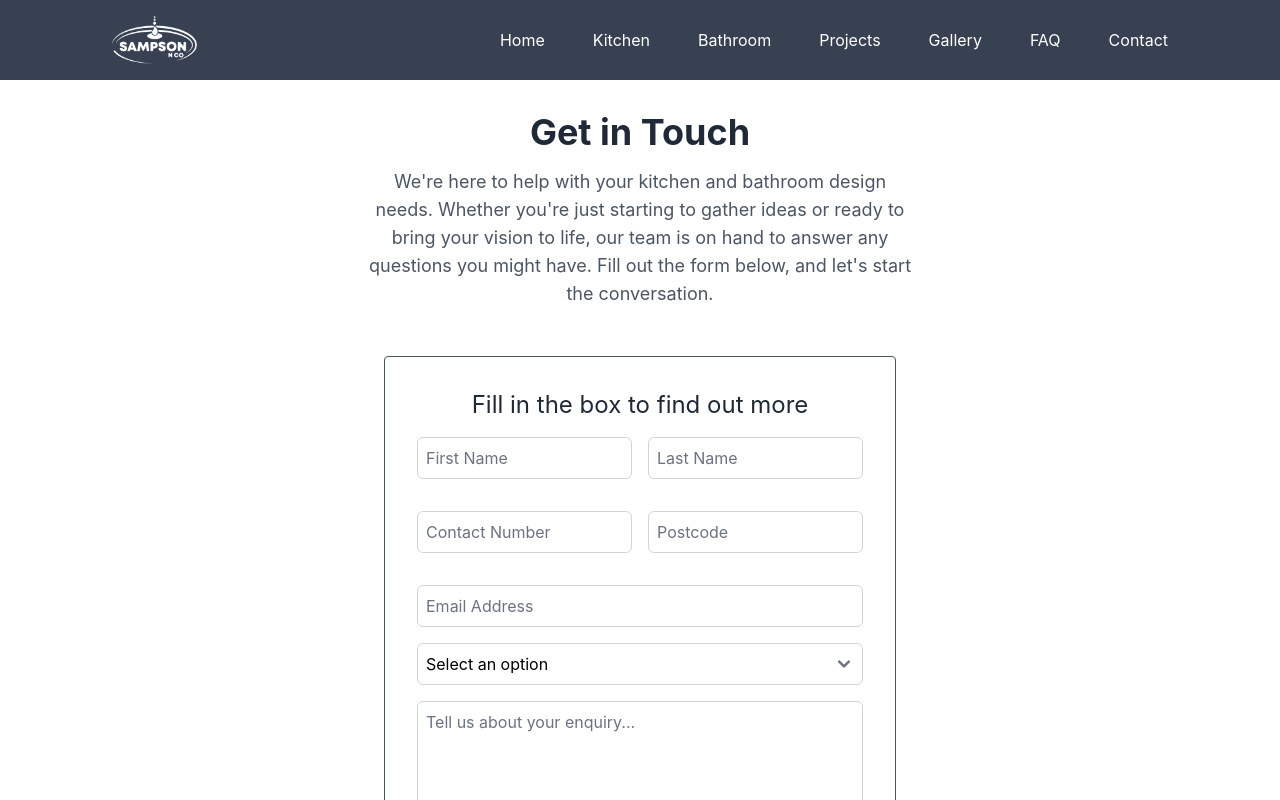
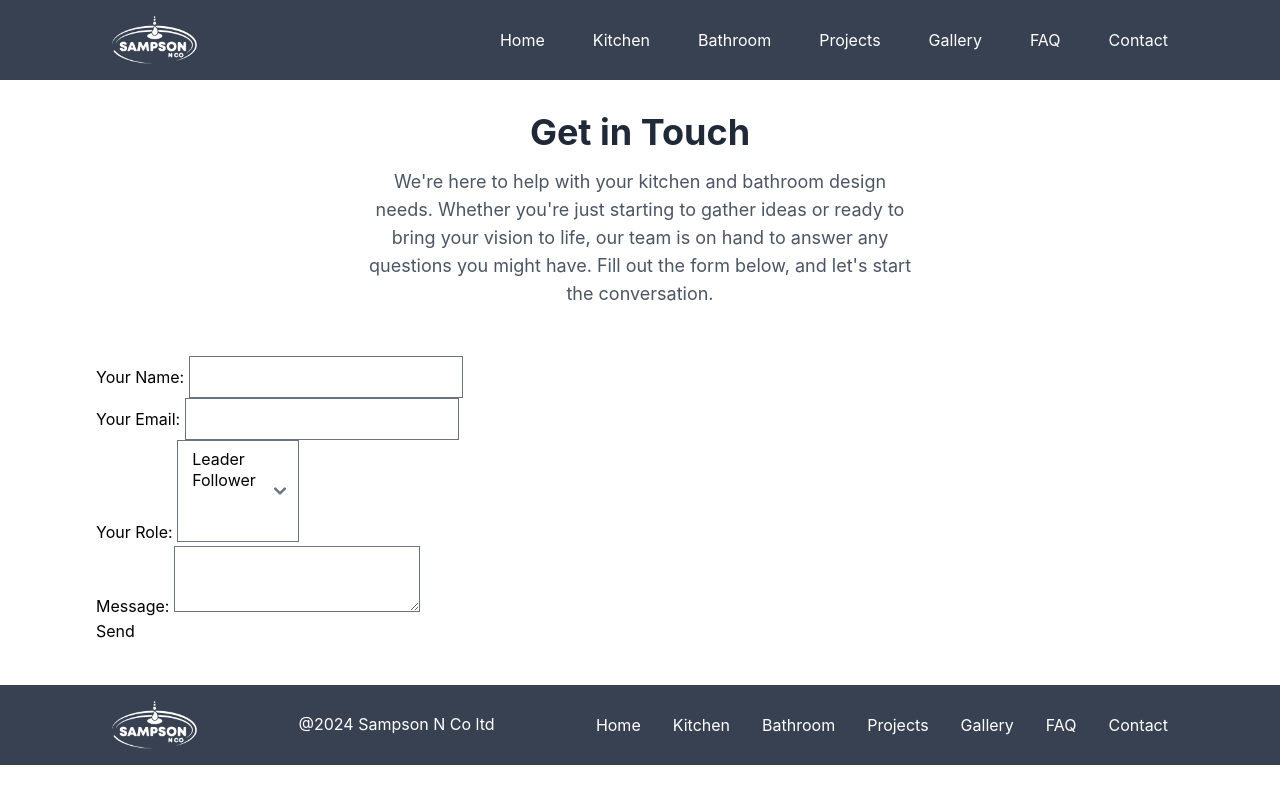
Before and after one commit to joshuaforster/SamsonNCo, a React (Create React App) app: page /contact in a window 1280 px wide. Shown: the top 800 px of the page. Built offline with nearby package versions, Linux system fonts and the light colour scheme.

Commit message:
Update contactform.jsx

```diff
--- a/src/CustomComponents/contactform.jsx
+++ b/src/CustomComponents/contactform.jsx
@@ -1,115 +1,142 @@
-import React, { useState } from 'react';
-import Button from './button';
+// import React from 'react';
 
-const ContactForm = () => {
-  // State for form fields
-  const [formData, setFormData] = useState({
-    firstName: '',
-    lastName: '',
-    contactNumber: '',
-    email: '',
-    enquiry: '',
-    subject: '',
-    postcode: ''
-  });
 
-  // Handle change in form inputs
-  function handleChange(e) {
-    const { name, value } = e.target;
-    setFormData(prevState => ({
-      ...prevState,
-      [name]: value
-    }));
-  };
+// const ContactForm = () => {
+//   const [formData, setFormData] = React.useState({
+//     firstName: '',
+//     lastName: '',
+//     contactNumber: '',
+//     postcode: '',
+//     email: '',
+//     enquiry: '',
+//     subject: '',
+//   });
 
-  // Handle form submission
-  function handleSubmit(e) {
-    e.preventDefault();
-    console.log(formData);
-  };
+//   const handleChange = (e) => {
+//     const { name, value } = e.target;
+//     setFormData({
+//       ...formData,
+//       [name]: value,
+//     });
+//   };
 
-  return (
-    <form onSubmit={handleSubmit} className="space-y-4 max-w-lg mx-auto my-8 border border-gray-600 rounded p-8" data-netlify="true">
-      <p className='text-center text-gray-800 text-2xl text-bold'>Fill in the box to find out more</p>
-      <div className="flex flex-wrap -mx-2">
-        <div className="w-full md:w-1/2 px-2 mb-4">
-          <input
-            type="text"
-            name="firstName"
-            value={formData.firstName}
-            onChange={handleChange}
-            placeholder="First Name"
-            className="w-full p-2 border border-gray-300 rounded-md"
-          />
-        </div>
-        <div className="w-full md:w-1/2 px-2 mb-4">
-          <input
-            type="text"
-            name="lastName"
-            value={formData.lastName}
-            onChange={handleChange}
-            placeholder="Last Name"
-            className="w-full p-2 border border-gray-300 rounded-md"
-          />
-        </div>
-      </div>
-      <div className="flex flex-wrap -mx-2">
-        <div className="w-full md:w-1/2 px-2 mb-4">
-          <input
-            type="text"
-            name="contactNumber"
-            value={formData.contactNumber}
-            onChange={handleChange}
-            placeholder="Contact Number"
-            className="w-full p-2 border border-gray-300 rounded-md"
-          />
-        </div>
-        <div className="w-full md:w-1/2 px-2 mb-4">
-          <input
-            type="text"
-            name="postcode"
-            value={formData.postcode}
-            onChange={handleChange}
-            placeholder="Postcode"
-            className="w-full p-2 border border-gray-300 rounded-md"
-          />
-        </div>
-      </div>
-      <div className="mb-4">
-        <input
-          type="email"
-          name="email"
-          value={formData.email}
-          onChange={handleChange}
-          placeholder="Email Address"
-          className="w-full p-2 border border-gray-300 rounded-md"
-        />
-      </div>
-      <div className="mb-4">
-        <select
-          name="enquiry"
-          value={formData.enquiry}
-          onChange={handleChange}
-          className="w-full p-2 border border-gray-300 rounded-md"
-        >
-          <option value="" disabled>Select an option</option>
-          <option value="kitchen">Kitchen</option>
-          <option value="bathroom">Bathroom</option>
-          <option value="kitchen-bathroom">Kitchen and Bathroom</option>
-        </select>
-      </div>
-      <div className="mb-4">
-        <textarea
-          name="subject"
-          value={formData.subject}
-          onChange={handleChange}
-          placeholder="Tell us about your enquiry..."
-          className="w-full p-2 h-32 border border-gray-300 rounded-md"
-        />
-      </div>
-      <Button>Contact Us</Button>
+//   const handleSubmit = (e) => {
+//     e.preventDefault();
+//     // Here you might handle the form submission, e.g., sending data to your server or directly to Netlify via an AJAX call
+//     console.log(formData);
+//   };
+
+//   return (
+//     <form onSubmit={handleSubmit} className="space-y-4 max-w-lg mx-auto my-8 border border-gray-600 rounded p-8" data-netlify="true" name="contactForm">
+//       <input type="hidden" name="form-name" value="contactForm" />
+//       <p className='text-center text-gray-800 text-2xl text-bold'>Fill in the box to find out more</p>
+//       <div className="flex flex-wrap -mx-2">
+//         <div className="w-full md:w-1/2 px-2 mb-4">
+//           <input
+//             type="text"
+//             name="firstName"
+//             value={formData.firstName}
+//             onChange={handleChange}
+//             placeholder="First Name"
+//             className="w-full p-2 border border-gray-300 rounded-md"
+//           />
+//         </div>
+//         <div className="w-full md:w-1/2 px-2 mb-4">
+//           <input
+//             type="text"
+//             name="lastName"
+//             value={formData.lastName}
+//             onChange={handleChange}
+//             placeholder="Last Name"
+//             className="w-full p-2 border border-gray-300 rounded-md"
+//           />
+//         </div>
+//       </div>
+//       <div className="flex flex-wrap -mx-2">
+//         <div className="w-full md:w-1/2 px-2 mb-4">
+//           <input
+//             type="text"
+//             name="contactNumber"
+//             value={formData.contactNumber}
+//             onChange={handleChange}
+//             placeholder="Contact Number"
+//             className="w-full p-2 border border-gray-300 rounded-md"
+//           />
+//         </div>
+//         <div className="w-full md:w-1/2 px-2 mb-4">
+//           <input
+//             type="text"
+//             name="postcode"
+//             value={formData.postcode}
+//             onChange={handleChange}
+//             placeholder="Postcode"
+//             className="w-full p-2 border border-gray-300 rounded-md"
+//           />
+//         </div>
+//       </div>
+//       <div className="mb-4">
+//         <input
+//           type="email"
+//           name="email"
+//           value={formData.email}
+//           onChange={handleChange}
+//           placeholder="Email Address"
+//           className="w-full p-2 border border-gray-300 rounded-md"
+//         />
+//       </div>
+//       <div className="mb-4">
+//         <select
+//           name="enquiry"
+//           value={formData.enquiry}
+//           onChange={handleChange}
+//           className="w-full p-2 border border-gray-300 rounded-md"
+//         >
+//           <option value="" disabled>Select an option</option>
+//           <option value="kitchen">Kitchen</option>
+//           <option value="bathroom">Bathroom</option>
+//           <option value="kitchen-bathroom">Kitchen and Bathroom</option>
+//         </select>
+//       </div>
+//       <div className="mb-4">
+//         <textarea
+//           name="subject"
+//           value={formData.subject}
+//           onChange={handleChange}
+//           placeholder="Tell us about your enquiry..."
+//           className="w-full p-2 h-32 border border-gray-300 rounded-md"
+//         />
+//       </div>
+//       <button type="submit" className="w-full bg-blue-500 hover:bg-blue-700 text-white font-bold py-2 px-4 rounded">
+//         Contact Us
+//       </button>
+//     </form>
+//   );
+// };
+
+import React from 'react'
+
+export default function ContactForm(){
+
+  return(
+    <form name="contact" method="POST" data-netlify="true">
+      <p>
+        <label>Your Name: <input type="text" name="name" /></label>
+      </p>
+      <p>
+        <label>Your Email: <input type="email" name="email" /></label>
+      </p>
+      <p>
+        <label>Your Role: <select name="role[]" multiple>
+          <option value="leader">Leader</option>
+          <option value="follower">Follower</option>
+        </select></label>
+      </p>
+      <p>
+        <label>Message: <textarea name="message"></textarea></label>
+      </p>
+      <p>
+        <button type="submit">Send</button>
+      </p>
     </form>
-  );
-};
-
-export default ContactForm;
+  )
+}
```
